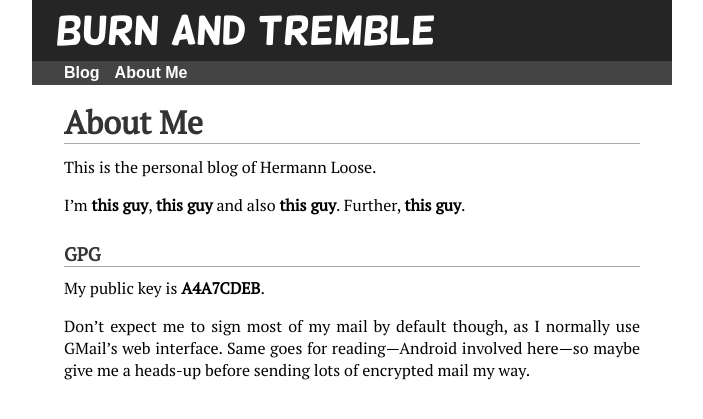
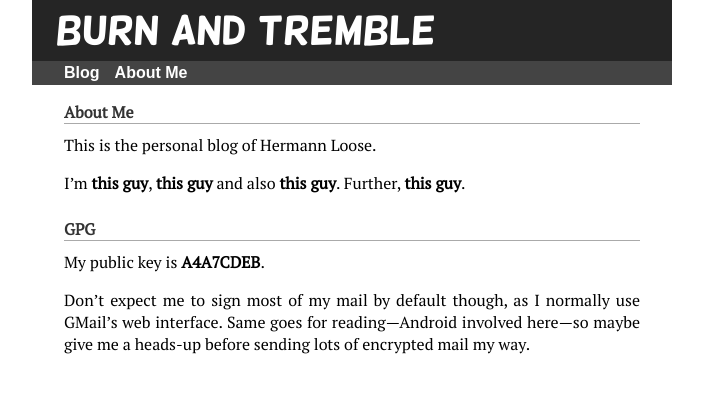
Before and after one commit to hermannloose/hermannloose.github.com, a Jekyll site: the page built from about.md, in a window 1280 px wide. Shown: the top 419 px of the page, without its empty margins (288-991 px from the left). Built offline with Jekyll 4.4.1, drawn with Linux system fonts in a browser that asks for light colours; some web fonts are replaced.

Commit message:
Add CSS reset.

```diff
--- a/css/style.css
+++ b/css/style.css
@@ -1,3 +1,14 @@
+* {
+  border: none;
+
+  font: inherit;
+
+  margin: 0px;
+  padding: 0px;
+
+  position: relative;
+}
+
 @font-face {
     font-family: 'Helsinki';
     src: url('helsinki-webfont.eot');
```
